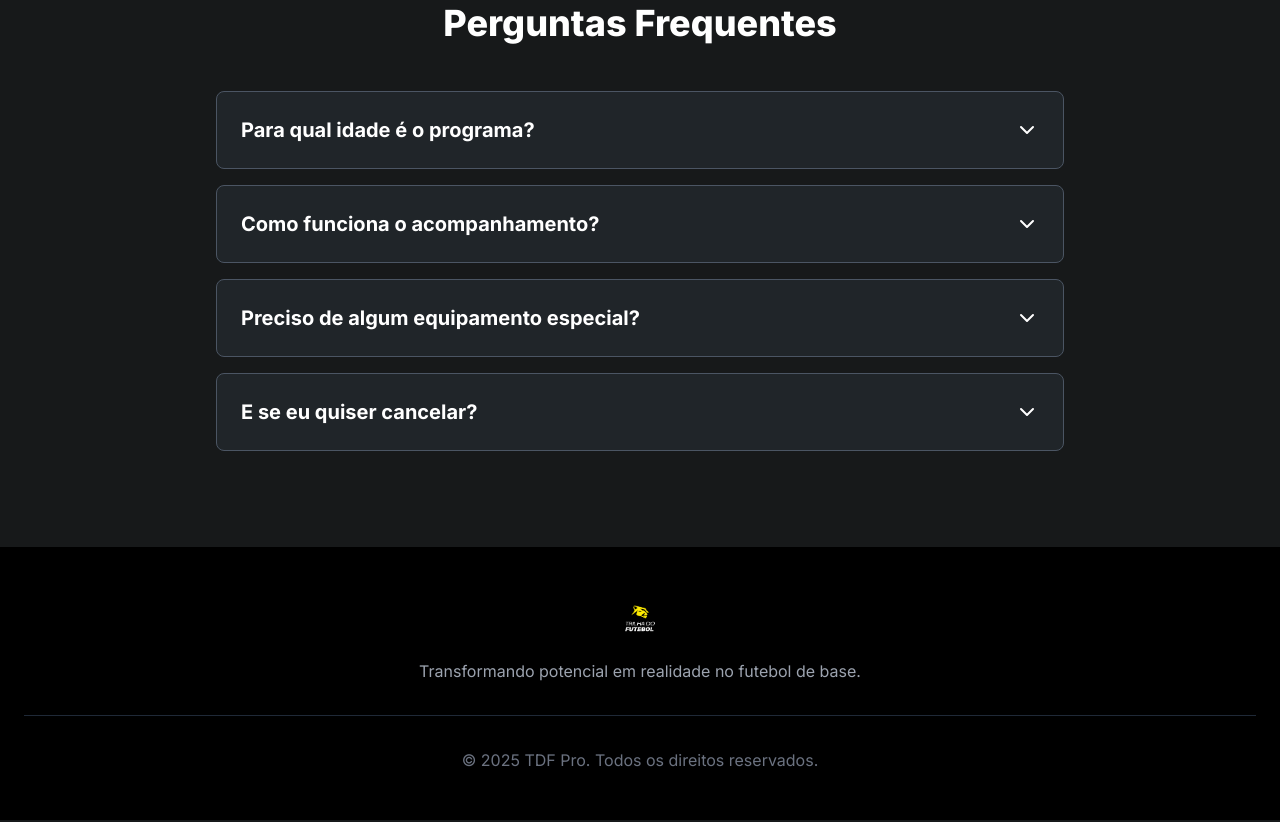
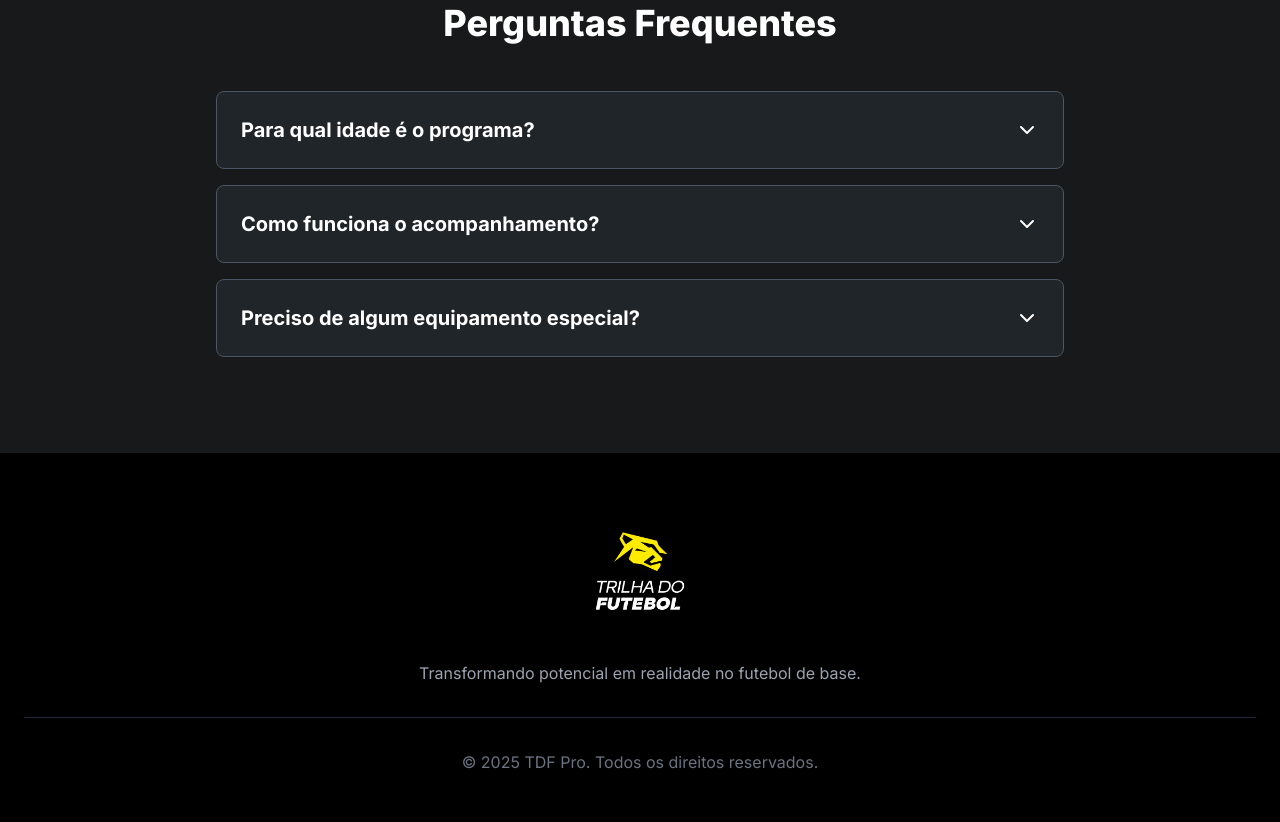
Before and after one commit to henrique-bohrer/tdf-pro, a plain HTML site: page index.html in a window 1280 px wide. Shown: the part 3979-4801 px from the top of the page. Drawn offline with nearby package versions, Linux system fonts and the light colour scheme.

Commit message:
Update index.html

```diff
--- a/index.html
+++ b/index.html
@@ -168,7 +168,7 @@
   <!-- SEÇÃO DE OFERTA -->
   <section id="oferta" class="py-16 md:py-24 bg-gradient-dark">
     <div class="container mx-auto px-6 text-center fade-in-on-scroll">
-      <h2 class="section-title">Faça sua inscrição no <span class="text-yellow-400">TDF Pro</span></h2>
+      <h2 class="section-title">Garanta sua vaga no curso <span class="text-yellow-400">TDF Pro</span></h2>
       <div
         class="max-w-2xl mx-auto bg-[#202529] rounded-2xl shadow-2xl shadow-black/40 p-8 md:p-10 border-2 border-yellow-400 mt-10">
         <div class="text-left">
@@ -233,16 +233,6 @@
               análises.</p>
           </div>
         </div>
-        <div class="faq-item">
-          <button class="faq-question">
-            <span>E se eu quiser cancelar?</span>
-            <i data-feather="chevron-down" class="transition-transform"></i>
-          </button>
-          <div class="faq-answer">
-            <p>O plano é mensal e você pode cancelar a qualquer momento, sem taxas ou
-              multas. Nosso compromisso é com a sua evolução e satisfação.</p>
-          </div>
-        </div>
       </div>
     </div>
   </section>
@@ -250,7 +240,7 @@
   <!-- RODAPÉ -->
   <footer class="bg-black text-white py-12">
     <div class="container mx-auto px-6 text-center">
-      <img src="src/images/Logotipo_page-0001.png" alt="Logo TDF Pro" class="h-12 mx-auto mb-4">
+      <img src="src/images/Logotipo_page-0001.png" alt="Logo TDF Pro" class="h-36 mx-auto mb-4">
       <p class="mt-4 max-w-lg mx-auto text-gray-400">Transformando potencial em realidade no futebol de base.</p>
       <div class="mt-8 border-t border-gray-800 pt-8">
         <p class="text-gray-500">&copy; <span id="year"></span> TDF Pro. Todos os direitos reservados.</p>
```
